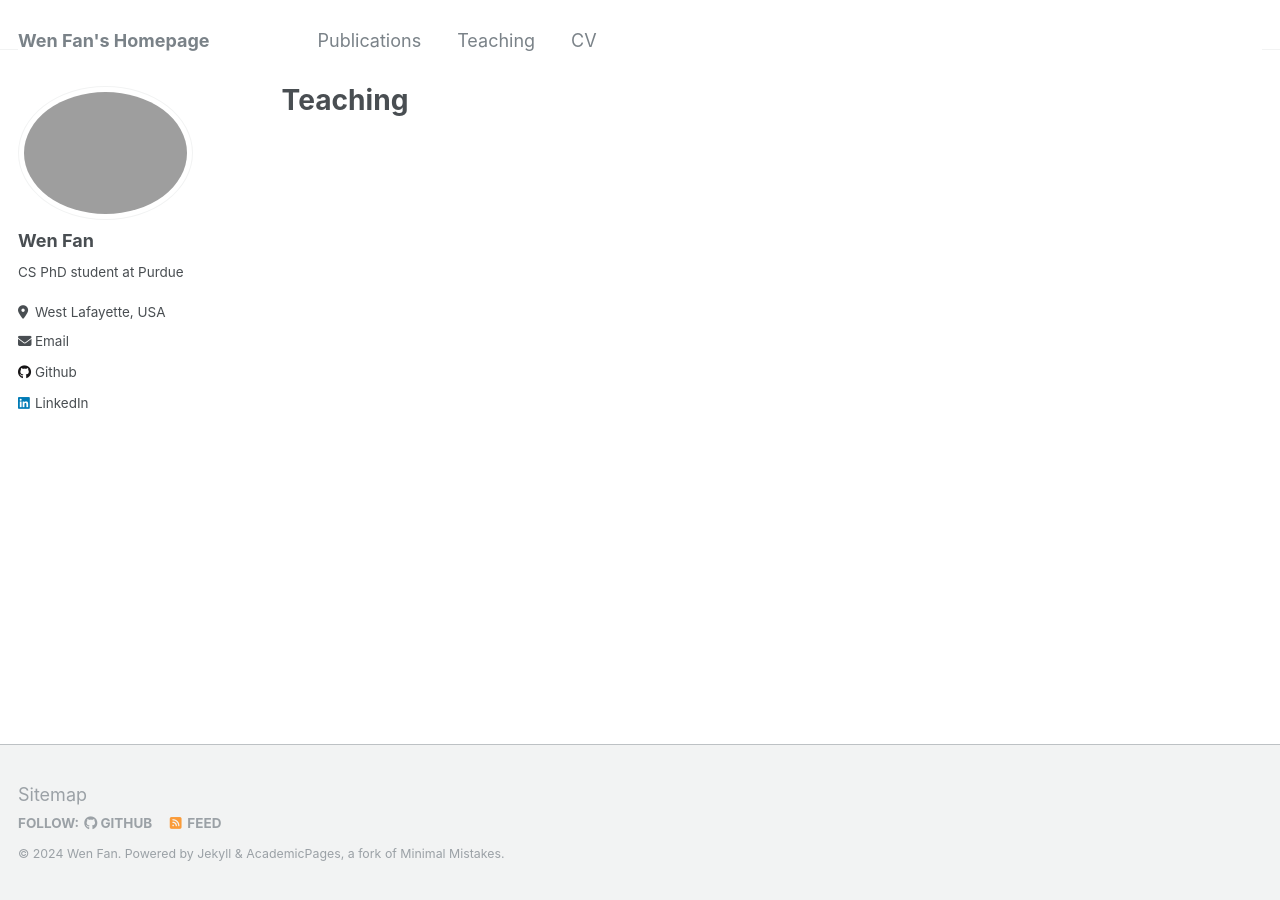
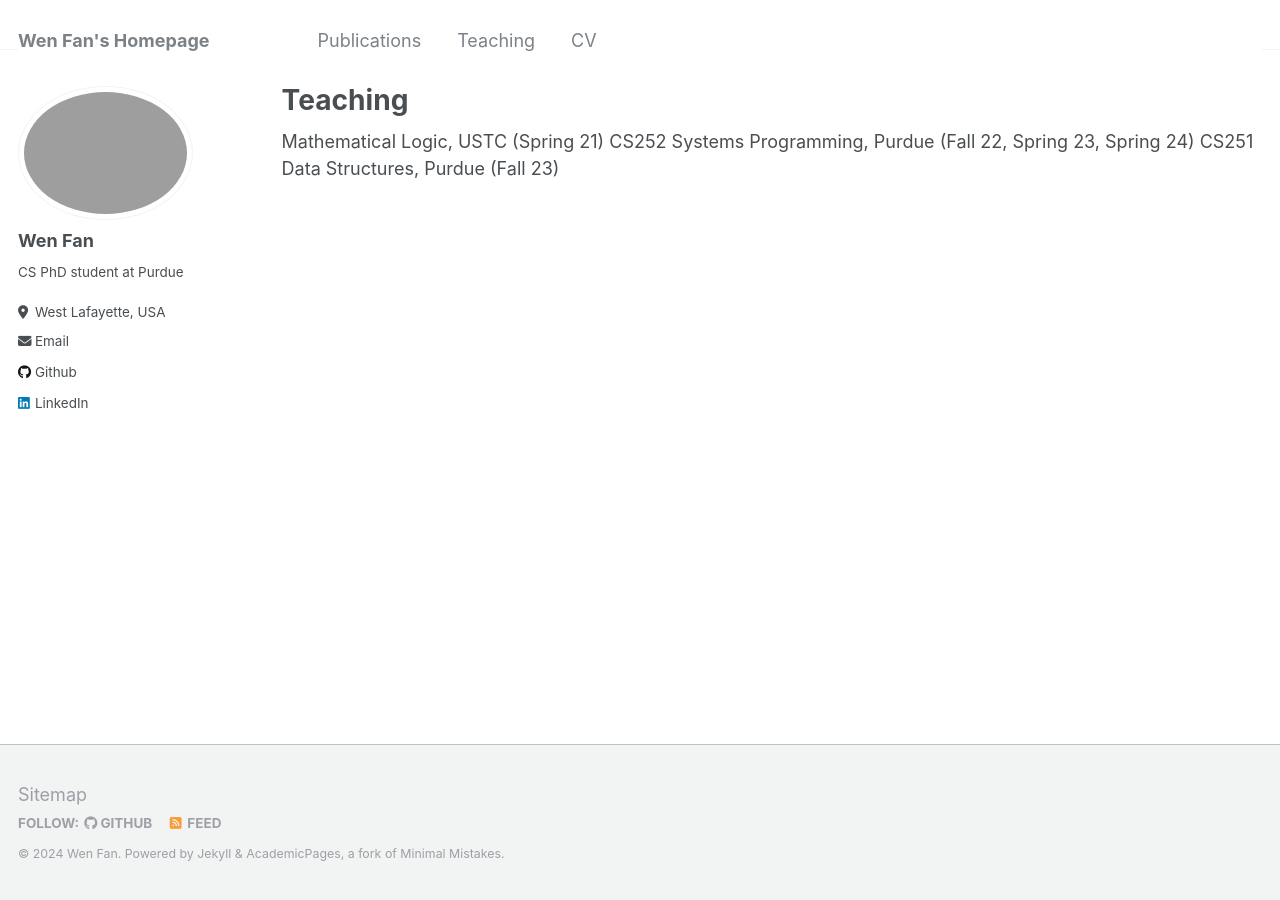
Before and after one commit to fanweneddie/fanweneddie.github.io, a Jekyll site: the page built from _pages/teaching.html, in a window 1280 px wide. Built offline with Jekyll 4.4.1, drawn with Linux system fonts in a browser that asks for light colours.

Commit message:
add TA info

```diff
--- a/_pages/teaching.html
+++ b/_pages/teaching.html
@@ -6,3 +6,9 @@ author_profile: true
 ---
 
 {% include base_path %}
+
+Mathematical Logic, USTC (Spring 21)
+
+CS252 Systems Programming, Purdue (Fall 22, Spring 23, Spring 24)
+
+CS251 Data Structures, Purdue (Fall 23)
```
Also changed, not shown: _pages/about.md (+1 -1 lines).
